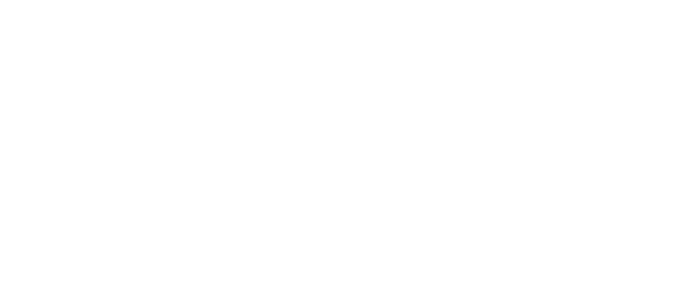
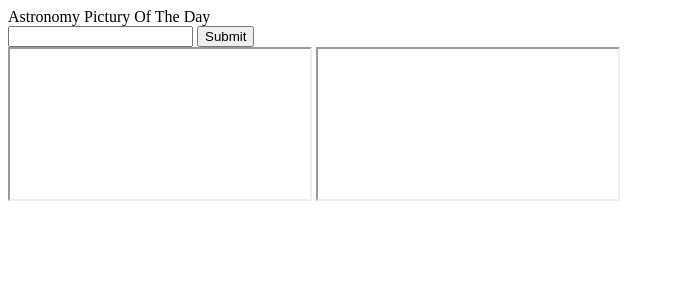
Before and after one commit to SabrinaSzemberg/PictureOfTheDay, a plain HTML site: page index.html in a window 1280 px wide. Shown: the whole page, without its empty margins (0-675 px from the left). Drawn offline with Linux system fonts and the light colour scheme; files that its build step writes are made by us from their sources.

Commit message:
fiz a página html principal do projeto

```diff
--- a/index.html
+++ b/index.html
@@ -5,10 +5,26 @@
     <meta http-equiv="X-UA-Compatible" content="IE=edge">
     <meta name="viewport" content="width=device-width, initial-scale=1.0">
     <link rel="stylesheet" href="index.css">
-    <title>Document</title>
+    <title>Apod Nasa</title>
 </head>
 <body>
-
-    <script src="script/index.js"></script>
+    <header>
+        Astronomy Pictury Of The Day
+    </header>
+    <main>
+        <div class="data">
+            <input type="data" id="date" min="1995-06-16"></input>
+            <input type="submit" id="btnShow">
+        </div>
+        <div class="principal">
+            <iframe src="" id="image" class="video"></iframe>
+            <iframe src="" id="video" class="picture" frameborder="2px"></iframe>
+        </div>
+        <div class="texto">
+            <h1 id="nome"> </h1><br>
+            <p id="texto"></p><br>
+        </div>
+    </main>
+    <script src="index.js"></script>
 </body>
 </html>
```
Also changed, not shown: index.js (added), script/index.js (deleted).
